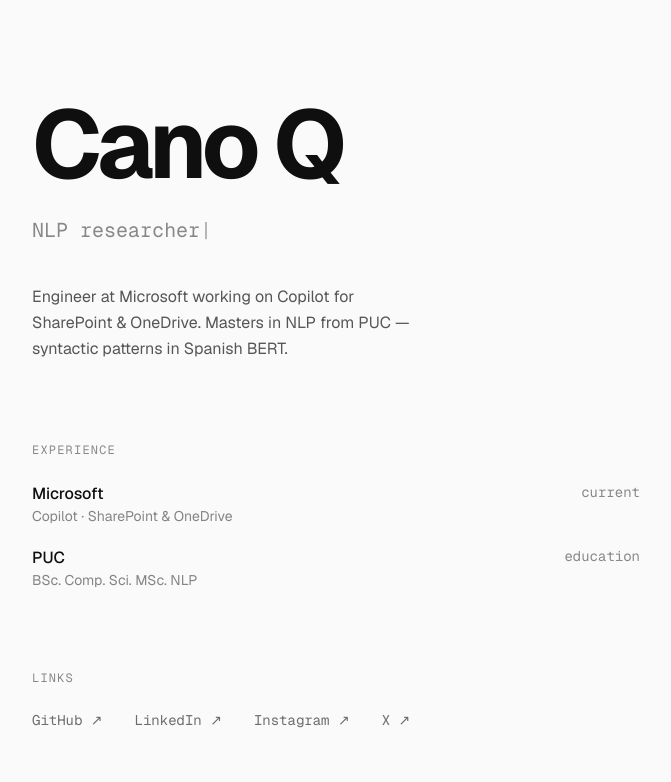
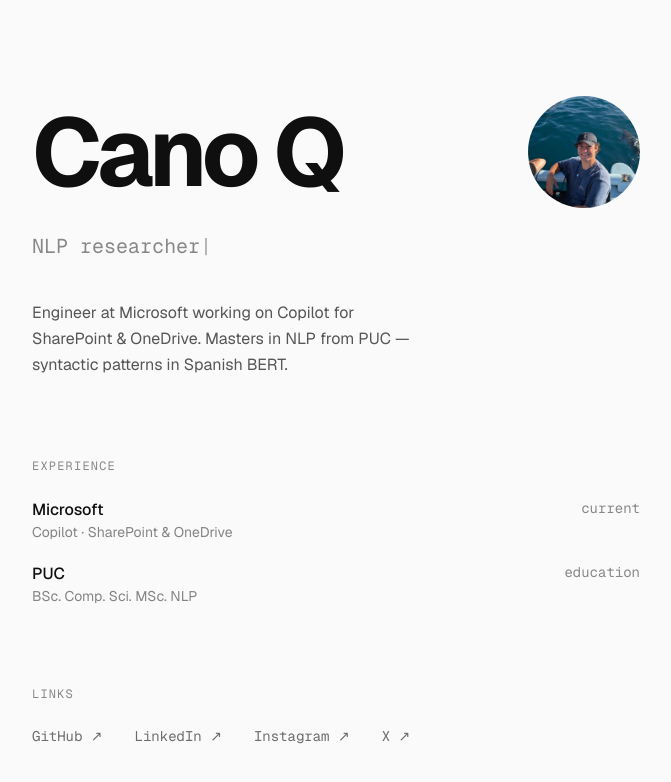
Before and after one commit to aiquinones/canoq-site, a Next.js app: page / in a window 1280 px wide. Shown: the top 782 px of the page, without its empty margins (304-975 px from the left). Built offline with nearby package versions, Linux system fonts and the light colour scheme.

Commit message:
feat: add circular profile photo next to Cano Q in hero and left nav
Co-Authored-By: Claude Sonnet 4.6 <noreply@anthropic.com>

```diff
--- a/src/components/LandingPage.tsx
+++ b/src/components/LandingPage.tsx
@@ -1,3 +1,4 @@
+import Image from 'next/image'
 import { TypingAnimation } from '@/components/TypingAnimation'
 import { ExternalLink } from '@/components/ExternalLink'
 import { ExperienceItem } from '@/components/ExperienceItem'
@@ -12,7 +13,17 @@ export const LandingPage = ({ onSelectExp }: Props) => (
   <main className="px-8 py-24 max-w-2xl w-full flex flex-col gap-20">
     {/* Hero */}
     <section>
-      <h1 className={styles.heroHeader}>Cano Q</h1>
+      <div className="flex items-center justify-between mb-6">
+        <h1 className="text-8xl font-bold tracking-tighter text-foreground">Cano Q</h1>
+        <Image
+          src="/profile.jpg"
+          alt="Cano Q"
+          width={112}
+          height={112}
+          className="rounded-full object-cover shrink-0"
+          style={{ width: 112, height: 112, objectPosition: 'center 65%' }}
+        />
+      </div>
       <p className="text-xl font-mono text-muted mb-10">
         <TypingAnimation words={['software engineer', 'NLP researcher', 'builder']} />
       </p>
--- a/src/components/LeftNav.tsx
+++ b/src/components/LeftNav.tsx
@@ -1,3 +1,4 @@
+import Image from 'next/image'
 import { styles } from '@/lib/styles'
 import type { Experience } from '@/lib/experiences'
 
@@ -10,8 +11,16 @@ type Props = {
 
 export const LeftNav = ({ experiences, activeId, onSelect, onBack }: Props) => (
   <nav className={styles.navRoot}>
-    <button onClick={onBack} className={styles.navBackButton}>
+    <button onClick={onBack} className={`${styles.navBackButton} flex items-center justify-between w-full`}>
       Cano Q
+      <Image
+        src="/profile.jpg"
+        alt="Cano Q"
+        width={32}
+        height={32}
+        className="rounded-full object-cover shrink-0"
+        style={{ width: 32, height: 32, objectPosition: 'center 65%' }}
+      />
     </button>
 
     <div>
```
Also changed, not shown: public/profile.jpg (added).
